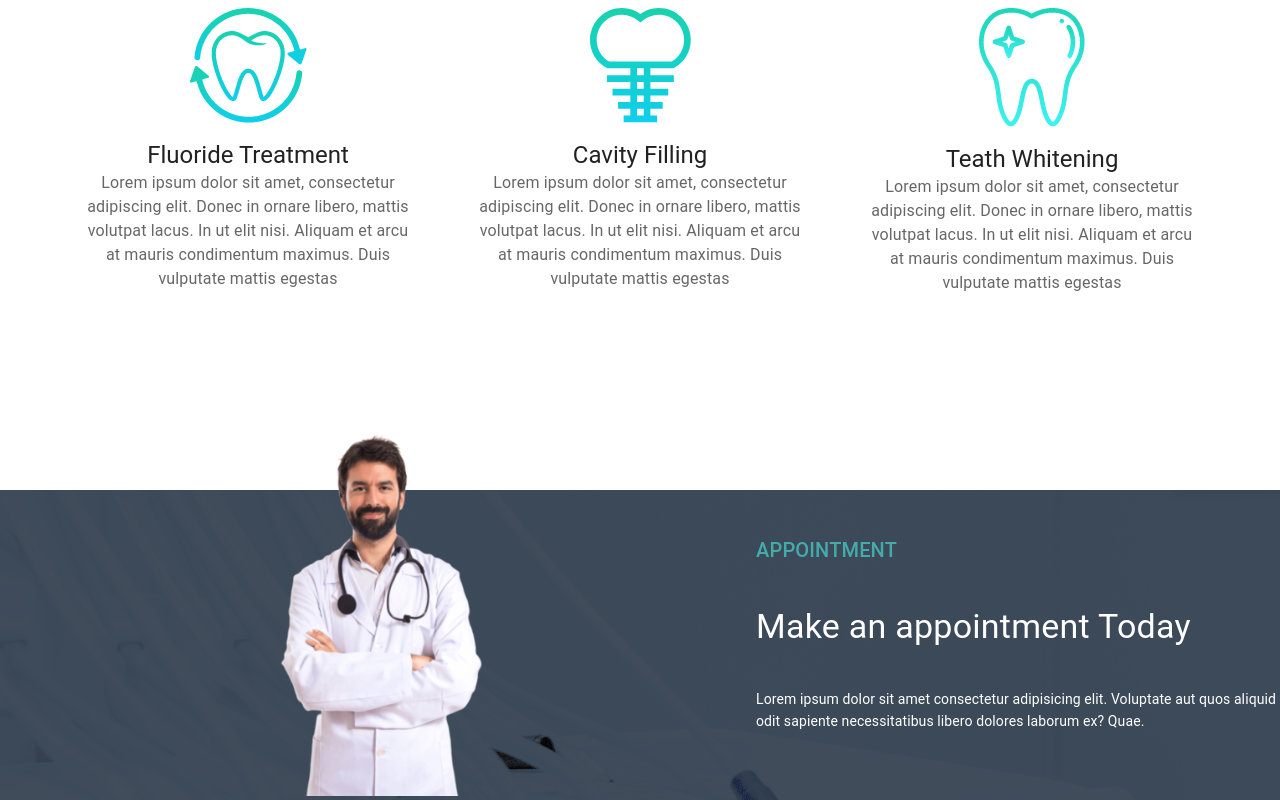
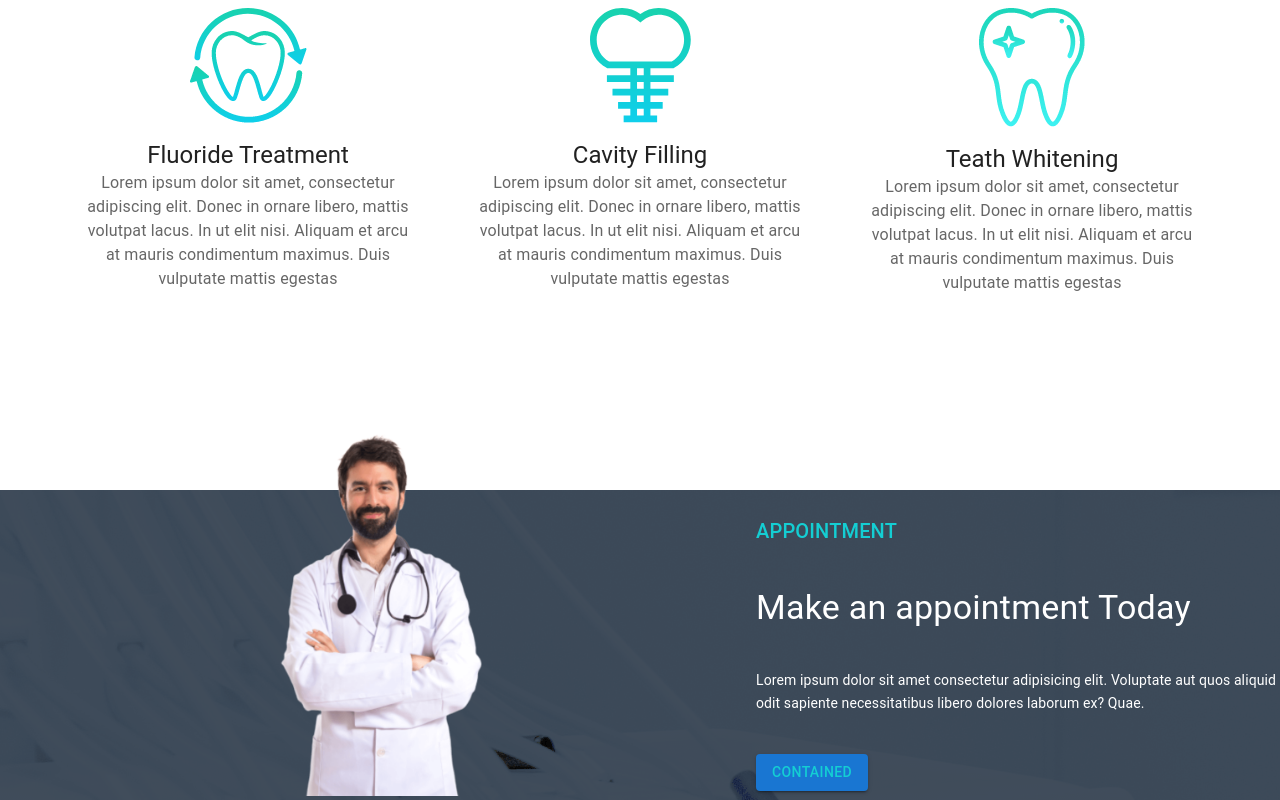
Before and after one commit to rimonhossain12/doctor-porltal-client-practice-1, a React (Create React App) app: page / in a window 1280 px wide. Shown: the part 224-1024 px from the top of the page. Built offline with nearby package versions, Linux system fonts and the light colour scheme.

Commit message:
typrography color is added

```diff
--- a/src/Pages/Home/AppointmentBanner/AppointmentBanner.js
+++ b/src/Pages/Home/AppointmentBanner/AppointmentBanner.js
@@ -4,6 +4,8 @@ import Grid from '@mui/material/Grid';
 import doctor from '../../../images/doctor.png';
 import bannerBg from '../../../images/appointment-bg.png';
 import Typography from '@mui/material/Typography';
+import Button from '@mui/material/Button';
+
 
 
 const appointmentBg = {
@@ -22,7 +24,7 @@ const AppointmentBanner = () => {
                 </Grid>
                 <Grid item xs={12} md={5} sx={{ display: 'flex', justifyContent: 'flex-start', textAlign: 'left', alignItems: 'center' }}>
                     <Box>
-                        <Typography variant="h6" component="div" style={{ color: '#45AAAA' }} sx={{ mb: 5 }} >
+                        <Typography variant="h6" component="div" style={{ color: '#14CED3' }} sx={{ mb: 5 }} >
                             APPOINTMENT
                         </Typography>
                         <Typography variant="h4" sx={{ mb: 5 }} style={{ color: 'white', mb: 5 }}>
@@ -31,6 +33,7 @@ const AppointmentBanner = () => {
                         <Typography variant="h6" sx={{ my: 5 }} style={{ color: 'white', fontWeight: 400, fontSize: 14 }}>
                             Lorem ipsum dolor sit amet consectetur adipisicing elit. Voluptate aut quos aliquid odit sapiente necessitatibus libero dolores laborum ex? Quae.
                         </Typography>
+                        <Button variant="contained" style={{ color:'#14CED3'}}>Contained</Button>
                     </Box>
                 </Grid>
             </Grid>
```
